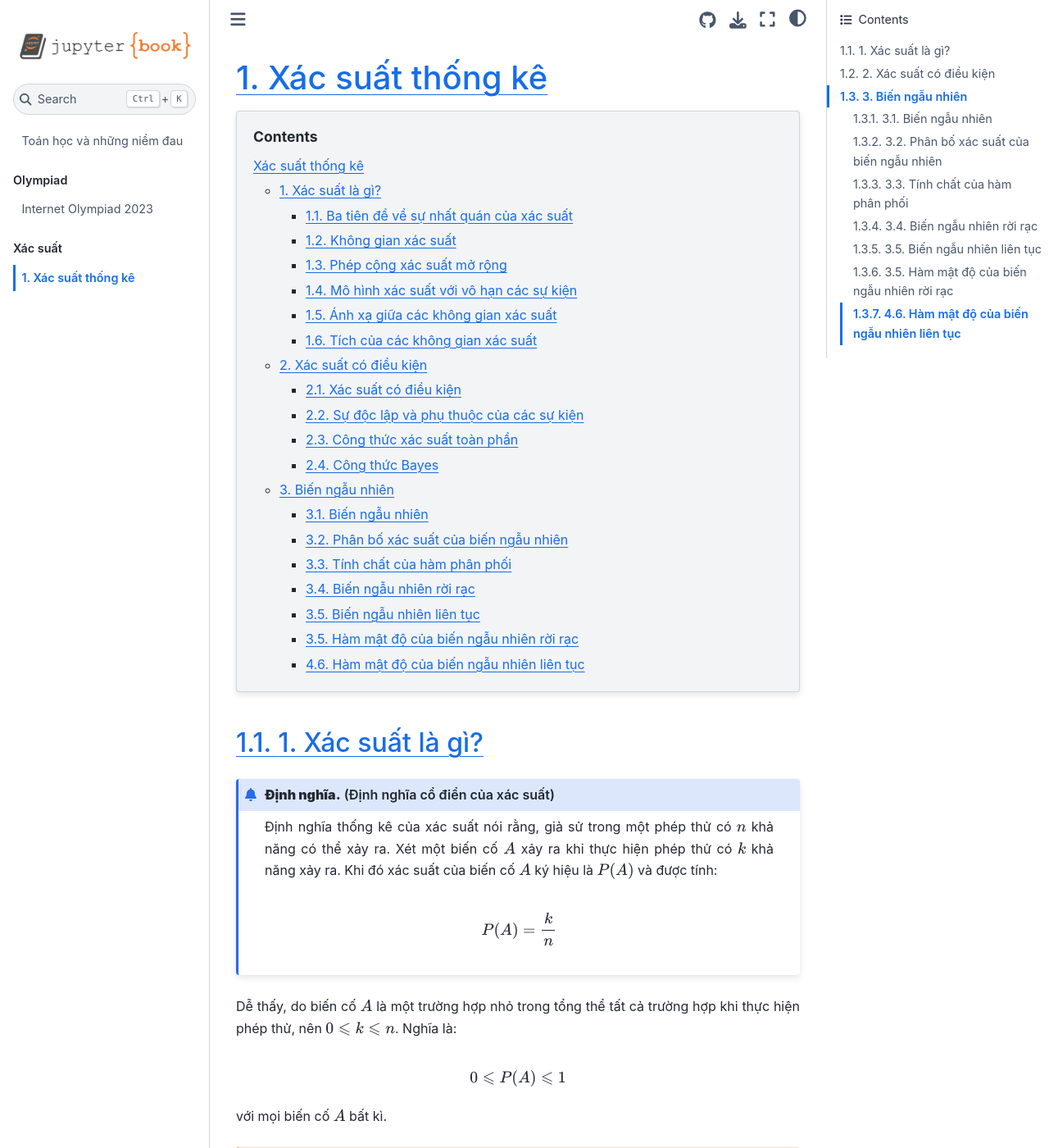
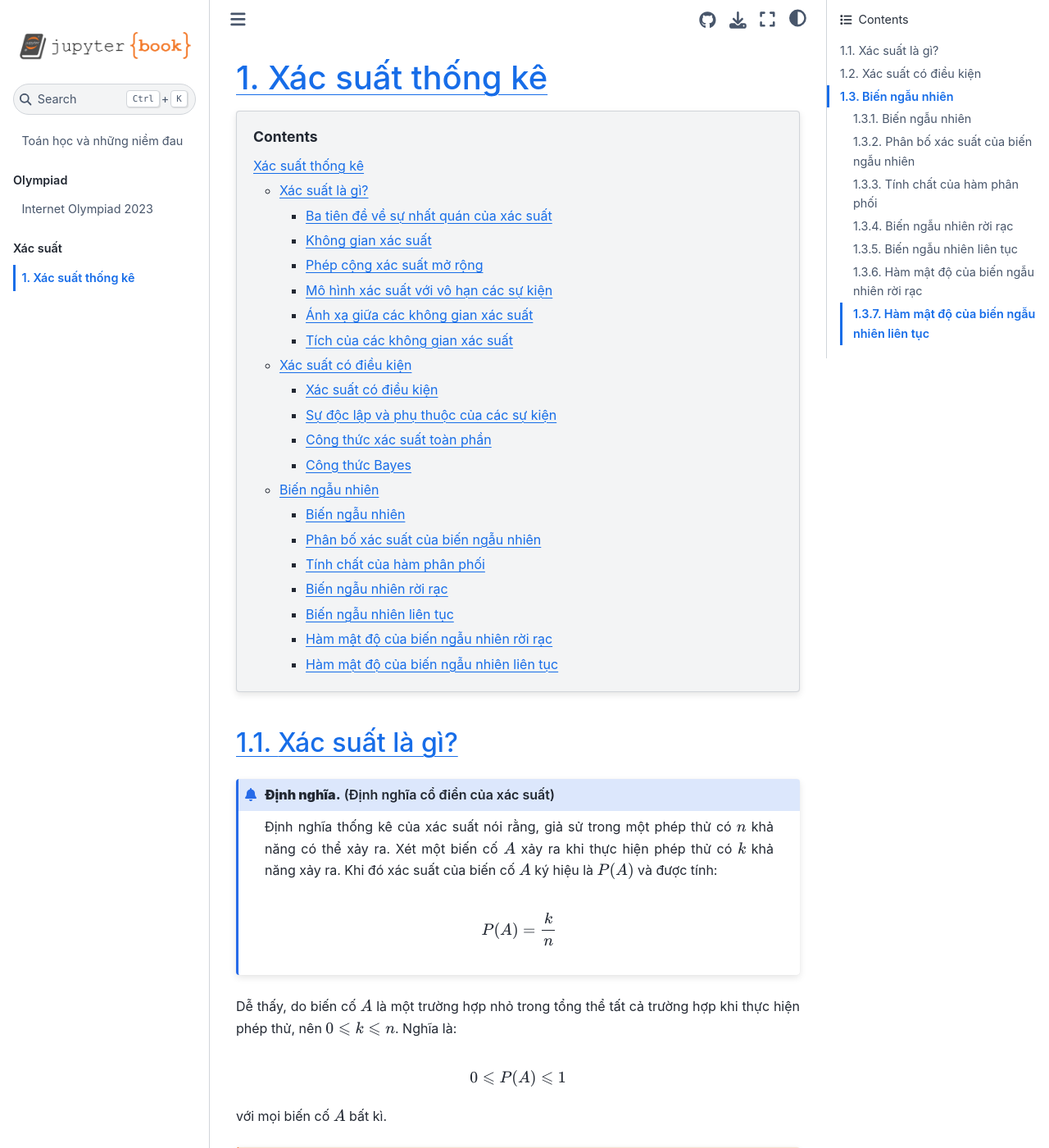
Before and after one commit to dunglq2000/mathematics, a Jupyter Book: the page built from probability/intro.md, in a window 1280 px wide and 1400 px high. Shown: the whole window at 82% size. Built offline with Jupyter Book 1.0.4 settings and Sphinx 7.4.7 and the Sphinx Book theme 1.1.4, drawn with Linux system fonts in a browser that asks for light colours; some of the changed text lies outside the part shown.

Commit message:
Remove numbers in probability/intro.md

````diff
--- a/probability/intro.md
+++ b/probability/intro.md
@@ -3,7 +3,7 @@
 ```{contents}
 ```
 
-## 1. Xác suất là gì?
+## Xác suất là gì?
 
 ```{admonition} **Định nghĩa.** (Định nghĩa cổ điển của xác suất)
 Định nghĩa thống kê của xác suất nói rằng, giả sử trong một phép thử có $n$ khả năng có thể xảy ra. Xét một biến cố $A$ xảy ra khi thực hiện phép thử có $k$ khả năng xảy ra. Khi đó xác suất của biến cố $A$ ký hiệu là $P(A)$ và được tính:
@@ -47,7 +47,7 @@ Gọi $A$ là biến cố tổng số nút của hai con súc sắc bằng 4. Ta
 Như vậy $|\Omega_A| = 3$ và $P(A) = \dfrac{3}{36} = \dfrac{1}{12}$
 ```
 
-### 1.1. Ba tiên đề về sự nhất quán của xác suất
+### Ba tiên đề về sự nhất quán của xác suất
 
 **Tiên đề 1.** Nếu $A$ là một sự kiện và kí hiệu $P(A)$ là **xác suất của** $A$ thì:
 
@@ -67,7 +67,7 @@ $$\begin{equation}
 P(A \cap B) = 0 \Rightarrow P(A \cup B) = P(A) + P(B)
 \end{equation}$$
 
-### 1.2. Không gian xác suất
+### Không gian xác suất
 
 ```{admonition} **Định nghĩa.** (Không gian xác suất)
 Một **không gian xác suất** là một tập hợp $\Omega$ cùng với:
@@ -124,7 +124,7 @@ P(A) & = P(A_1 \cup \bigcup_{n=1}^\infty (A_{n+1} \setminus A_n)) = P(A_1) + \su
 
 Đẳng thức $P\left(\bigcup\limits_i A_i\right) = \sum\limits_{i} P(A_i)$ không được suy ra từ $P(A \cup B) = P(A) + P(B)$ mà là một tiên đề trong xác suất. Tiên đề này được đưa ra bởi nhà toán học người Nga Andrei Nikolaievich Kolmogorov.
 
-### 1.3. Phép cộng xác suất mở rộng
+### Phép cộng xác suất mở rộng
 
 Ở tiền đề 3 bên trên, hai biến cố khi đó được gọi là **xung khắc**, nghĩa là nếu biến cố này xảy ra thì biến cố kia chắc chắn không xảy ra. Nói cách khác giao của chúng bằng rỗng.
 
@@ -169,7 +169,7 @@ $$   \begin{equation*}
 \end{equation*}$$
 ```
 
-### 1.4. Mô hình xác suất với vô hạn các sự kiện
+### Mô hình xác suất với vô hạn các sự kiện
 
 ```{admonition} **Ví dụ.** (Phân phối Poisson)
 :class: caution
@@ -187,7 +187,7 @@ $$\sum_{n=0}^{\infty} P(n) = \sum_{n=0}^\infty e^{-\lambda} \cdot \frac{\lambda^
 Giả sử ta biết rằng có một xe hơi $X$ đang đậu trên một khúc phố $Z$ và ta quan tâm đến vị trí của $X$ trên khúc phố đó. Ta có thể mô hình $X$ bằng một điểm và $Z$ là một đoạn thẳng và lấy đoạn thẳng đó làm không gian xác suất $\Omega = [a, b]$, $a, b \in \mathbb{R}, a < b$. (mô hình xác suất liên tục này có lực lượng continuum, không đếm được). Sự kiện "xe hơi đỗ chỗ nào đó trên khúc phố" chuyển thành sự kiện "điểm $x$ nằm trong một đoạn thẳng con nào đó trên đoạn thẳng $\Omega = [a, b]$". Ta có thể chọn phân bố xác suất đều trên $\Omega = [a, b]$ theo nghĩa sau: xác suất mỗi đoạn thẳng con trên $\Omega$ tỷ lệ thuận với độ dài của đoạn thẳng con đó, hay $P([c, d]) = (d - c) / (b - a)$.
 ```
 
-### 1.5. Ánh xạ giữa các không gian xác suất
+### Ánh xạ giữa các không gian xác suất
 
 ```{admonition} **Định nghĩa.**
 Một ánh xạ $\phi : (\Omega_1, P_1) \to (\Omega_2, P_2)$ từ một không gian xác suất $(\Omega_1, P_1)$ vào một không gian xác suất $(\Omega_2, P_2)$ được gọi là một **ánh xạ bảo toàn xác suất** nếu nó bảo toàn độ đo xác suất, nghĩa là với mọi tập con $B \subset \Omega_2$ đo được, ta có:
@@ -212,7 +212,7 @@ $$P_2(B) = P_1(\phi^{-1}(B))$$
 
 Giải: vì $\phi$ là song ánh, đối với tính phản xứng chúng ta lấy ánh xạ đồng nhất, tính đối xứng thì ánh xạ ngược của song ánh (vẫn là song ánh), bắc cầu thì ta hợp hai song ánh vẫn là song ánh.
 
-### 1.6. Tích của các không gian xác suất
+### Tích của các không gian xác suất
 
 Nếu $(\Omega_1, P_1)$ và $(\Omega_2, P_2)$ là hai không gian xác suất thì tích $\Omega_1 \times \Omega_2$ cũng có một độ đo xác suất $P$ được xác định bởi $P_1$ và $P_2$ bằng công thức: nếu $A_1 \subset \Omega_1$ và $A_2 \subset \Omega_2$ nằm trong các sigma-đại số tương ứng của $P_1$ và $P_2$ thì:
 
@@ -227,9 +227,9 @@ Tương tự ta có thể định nghĩa tích trực tiếp của $n$ không gi
 Hai phép chiếu tự nhiên từ tích $(\Omega_1, P_1) \times (\Omega_2, P_2)$ của hai không gian xác suất xuống $(\Omega_1, P_1)$ và $(\Omega_2, P_2)$ là hai ánh xạ bảo toàn xác suất.
 ```
 
-## 2. Xác suất có điều kiện
+## Xác suất có điều kiện
 
-### 2.1. Xác suất có điều kiện
+### Xác suất có điều kiện
 
 ```{admonition} **Định nghĩa.**
 Xác suất có điều kiện. Xét hai biến cố $A$ và $B$. Khi đó xác suất xảy ra của biến cố $B$ với điều kiện biến cố $A$ xảy ra là:
@@ -266,7 +266,7 @@ Tương tự như vậy, $A_i$ xảy ra với điều kiện tất cả $A_1, \l
 
 Cũng từ nhận xét trên, các biến cố có vai trò như nhau nên việc đổi vị trí không thay đổi kết quả $P(A_1 \ldots A_n)$.
 
-### 2.2. Sự độc lập và phụ thuộc của các sự kiện
+### Sự độc lập và phụ thuộc của các sự kiện
 
 Nếu hai biến cố không ảnh hưởng việc xảy ra của nhau thì ta gọi là biến cố độc lập.
 
@@ -293,7 +293,7 @@ $$P(A_1 \cdots A_k) = P(A_1) \cdot P(A_2) \cdots P(A_k).$$
 Nếu ta có một họ các sự kiện độc lập thì các sự kiện trong họ độc lập đôi một với nhau. Nhưng ngược lại chưa chắc: có những họ không độc lập mà trong đó các sự kiện độc lập từng đôi một với nhau!
 ```
 
-### 2.3. Công thức xác suất toàn phần
+### Công thức xác suất toàn phần
 
 ```{admonition} **Định nghĩa.** (Hệ biến cố đầy đủ)
 Xét phép thử có không gian mẫu là $\Omega$. Một hệ các biến cố $A_1$, $A_2$, ..., $A_n$ là một **hệ biến cố đầy đủ** (hoặc **phân hoạch**) của $\Omega$ nếu chúng thỏa các điều kiện:
@@ -345,7 +345,7 @@ $$\begin{equation*}
 
 Để trả lời câu hỏi này chúng ta sử dụng công thức Bayes.
 
-### 2.4. Công thức Bayes
+### Công thức Bayes
 
 ```{admonition} **Định lí.** (Công thức Bayes)
 :class: hint
@@ -364,9 +364,9 @@ $$\begin{equation*}
     P(A_2 \vert B) = \dfrac{P(A_2) \cdot P(B \vert A_2)}{P(B)} = \dfrac{\dfrac{2}{5} \cdot \dfrac{1}{5}}{\dfrac{7}{25}} = \dfrac{2}{7}.
 \end{equation*}$$
 
-## 3. Biến ngẫu nhiên
+## Biến ngẫu nhiên
 
-### 3.1. Biến ngẫu nhiên
+### Biến ngẫu nhiên
 
 Xét phép thử với không gian mẫu $\Omega$. Với mỗi biến cố sơ cấp $\omega \in \Omega$ ta liên kết với một số thực $\xi(\omega) \in \mathbb{R}$ thì $\xi$ được gọi là **biến ngẫu nhiên** (hay **random variable**, BNN).
 
@@ -385,7 +385,7 @@ Giá trị $\xi(\omega)$ được gọi là một giá trị của biến ngẫu
 - Nếu $\xi(\Omega)$ là một tập hữu hạn $\{\xi_1, \xi_2, \ldots,\xi_n\}$ hay tập vô hạn đếm được thì $\xi$ được gọi là **biến ngẫu nhiên rời rạc**.
 - Nếu $\xi(\Omega)$ là một khoảng của $\mathbb{R}$ hay toàn bộ $\mathbb{R}$ thì $\xi$ được gọi là **biến ngẫu nhiên liên tục**.
 
-### 3.2. Phân bố xác suất của biến ngẫu nhiên
+### Phân bố xác suất của biến ngẫu nhiên
 
 ```{admonition} **Định nghĩa.** (Hàm phân phối xác suất)
 **Hàm phân phối** của biến ngẫu nhiên $\xi$ là hàm số $F(x)$, xác định bởi:
@@ -397,7 +397,7 @@ $$\begin{equation}
 
 Ở đây ta viết gọn $P(\xi \leqslant x)$ từ $P(\{ \omega: \xi(\omega) \leqslant x \})$. Tập hợp $\{ \omega: \xi(\omega) \leqslant x\}$ có thể không thuộc một biến cố nào, do đó có thể là tập rỗng (ứng với xác suất là $0$).
 
-### 3.3. Tính chất của hàm phân phối
+### Tính chất của hàm phân phối
 
 **Tính chất 1.** Hàm phân phối $F(x)$ không giảm trên mọi đoạn thẳng.
 
@@ -422,7 +422,7 @@ Xác suất luôn không âm, hay $P(x_1 < \xi \leqslant x_2) \geqslant 0$, suy
 
 Để chứng minh các tính chất 2, 3, 4 chúng ta cần các tiên đề của sự liên tục (continunity axioms) và sẽ không đề cập ở đây.
 
-### 3.4. Biến ngẫu nhiên rời rạc
+### Biến ngẫu nhiên rời rạc
 
 Cho BNN rời rạc $\xi = \xi(\omega)$, $\xi = \{ a_1, a_2, \ldots, a_n, \ldots \}$. Giả sử $a_1 < a_2 < \ldots < a_n < \ldots$ với xác suất tương ứng là $P(\xi = a_i) = p_i$, $i = 1, 2, \ldots$
 
@@ -494,7 +494,7 @@ $$\begin{equation}
 
 Tham số $\lambda$ thể hiện số lần trung bình mà một sự kiện xảy ra trong một khoảng thời gian nhất định. Khi đó, nếu một biến ngẫu nhiên có số lần xuất hiện trung bình của một sự kiện trong thời gian $t$ thì nó có phân phối Poisson với tham số $\lambda t$, với $\lambda$ là số lần trung bình trong một đơn vị thời gian.
 
-### 3.5. Biến ngẫu nhiên liên tục
+### Biến ngẫu nhiên liên tục
 
 ```{admonition} **Định nghĩa.** (Biến ngẫu nhiên liên tục)
 Biến ngẫu nhiên $\xi$ được gọi là **liên tục**, nếu nó nhận giá trị tại mọi điểm thuộc một đoạn liên tục nào đó trên trục số, và tồn tại một hàm số không âm $p(x)$ sao cho với mọi đoạn $[a ,b]$ (hữu hạn hoặc vô hạn) ta có
@@ -517,7 +517,7 @@ Từ định nghĩa của hàm phân phối $F(x) = P(\xi \leqslant x)$ ta có h
 
 Tính chất thứ nhất là từ định nghĩa hàm phân phối. Tính chất thứ hai suy ra từ việc cận trên của tích phân là hữu hạn.
 
-### 3.5. Hàm mật độ của biến ngẫu nhiên rời rạc
+### Hàm mật độ của biến ngẫu nhiên rời rạc
 
 Biến ngẫu nhiên rời rạc có bảng xác suất sau:
 
@@ -539,7 +539,7 @@ Ta có các lưu ý sau:
 - $\displaystyle{P(a < X \leqslant b) = \sum_{a < x_i \leqslant b} p_i}$
 ```
 
-### 4.6. Hàm mật độ của biến ngẫu nhiên liên tục
+### Hàm mật độ của biến ngẫu nhiên liên tục
 
 ```{admonition} **Định nghĩa.**
 Hàm số $f: \mathbb{R} \mapsto \mathbb{R}$ được gọi là **hàm mật độ** của biến ngẫu nhiên liên tục $X$ nếu:
````
Also changed, not shown: 5 other files.
